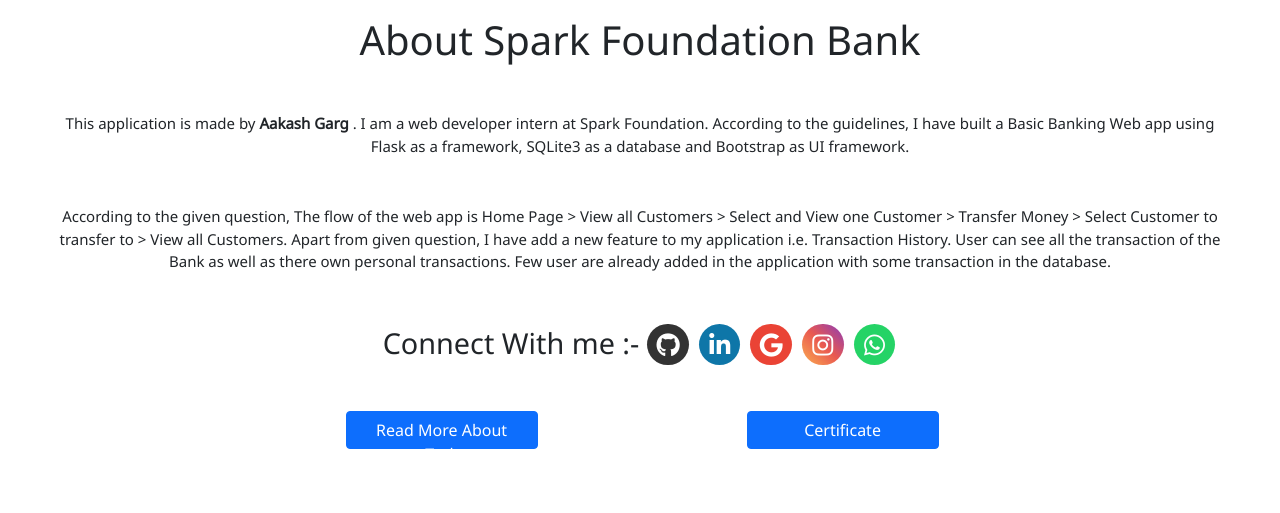
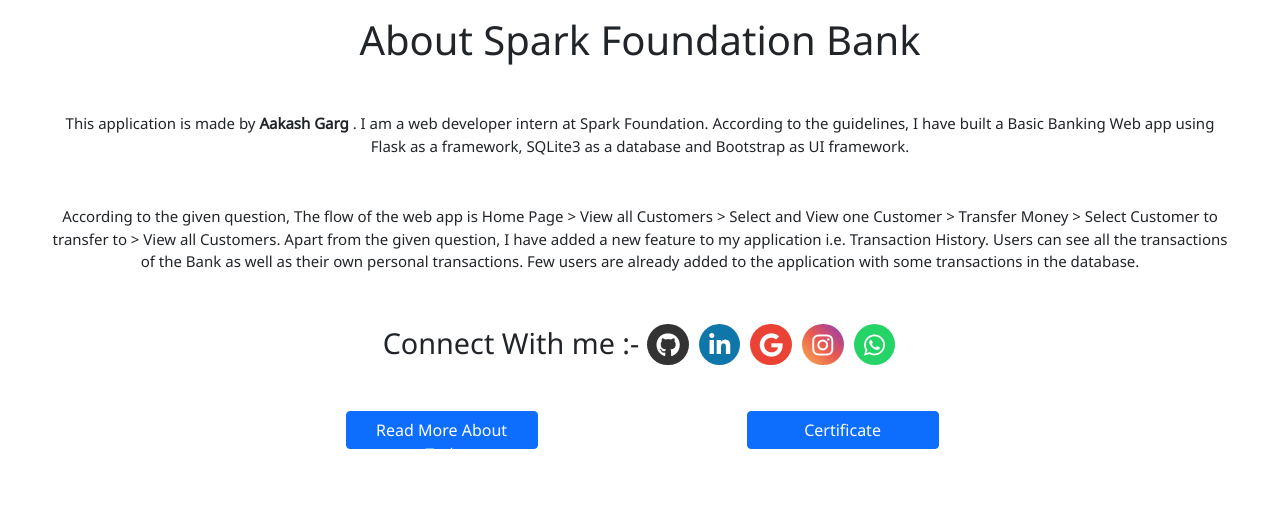
Before and after one commit to AakashGarg54/Basic_Banking_System, a Flask app: page /about in a window 1280 px wide. Shown: the part 80-593 px from the top of the page. Run offline with Flask 2, Linux system fonts and the light colour scheme; some libraries are stand-ins or nearby versions.

Commit message:
Modify About.html

```diff
--- a/templates/about.html
+++ b/templates/about.html
@@ -11,11 +11,7 @@
 </p>
 
 <p class="para mx-5 my-5 text-center">
-    According to the given question, The flow of the web app is Home Page > View all Customers > Select and View one
-    Customer > Transfer Money > Select Customer to transfer to > View all Customers. Apart from given question, I have
-    add a new feature to my application i.e. Transaction History. User can see all the transaction of the Bank as well
-    as there own personal transactions. Few user are already added in the application with some transaction in the
-    database.
+    According to the given question, The flow of the web app is Home Page > View all Customers > Select and View one Customer > Transfer Money > Select Customer to transfer to > View all Customers. Apart from the given question, I have added a new feature to my application i.e. Transaction History. Users can see all the transactions of the Bank as well as their own personal transactions. Few users are already added to the application with some transactions in the database.
 </p>
 </p>
 
```
